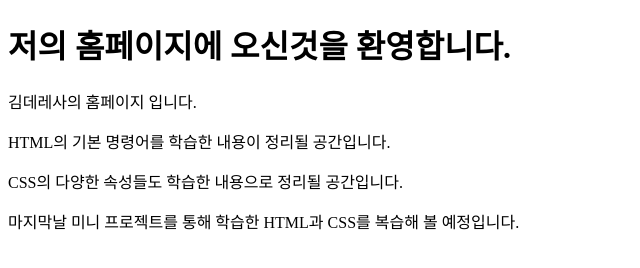
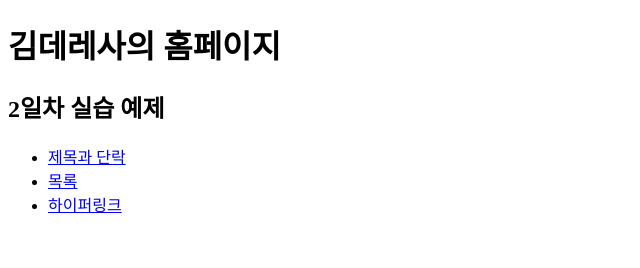
Before and after one commit to jackqrim/study-1, a plain HTML site: page index.html in a window 1280 px wide. Shown: the whole page, without its empty margins (0-640 px from the left). Drawn offline with Linux system fonts and the light colour scheme.

Commit message:
2일차 수업 예제 추가

```diff
--- a/index.html
+++ b/index.html
@@ -7,10 +7,12 @@
   <title>웹페이지 제작하기</title>
 </head>
 <body>
-  <h1>저의 홈페이지에 오신것을 환영합니다.</h1>
-  <p>김데레사의 홈페이지 입니다.</p>
-  <p>HTML의 기본 명령어를 학습한 내용이 정리될 공간입니다.</p>
-  <p>CSS의 다양한 속성들도 학습한 내용으로 정리될 공간입니다.</p>
-  <p>마지막날 미니 프로젝트를 통해 학습한 HTML과 CSS를 복습해 볼 예정입니다.</p>
+  <h1>김데레사의 홈페이지</h1>
+  <h2>2일차 실습 예제</h2>
+  <ul>
+    <li><a href="view/heading.html">제목과 단락</a></li>
+    <li><a href="view/list.html">목록</a></li>
+    <li><a href="view/anchor.html">하이퍼링크</a></li>
+  </ul>
 </body>
 </html>
```
